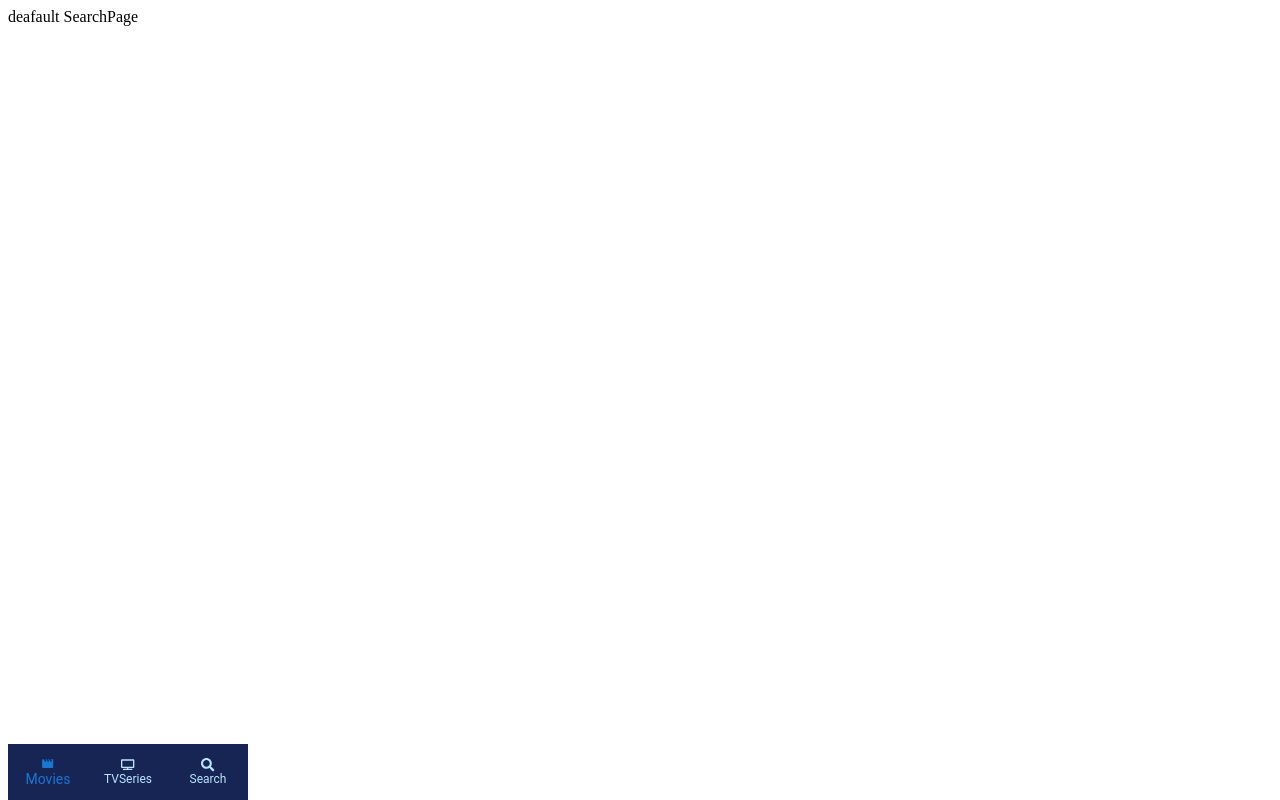
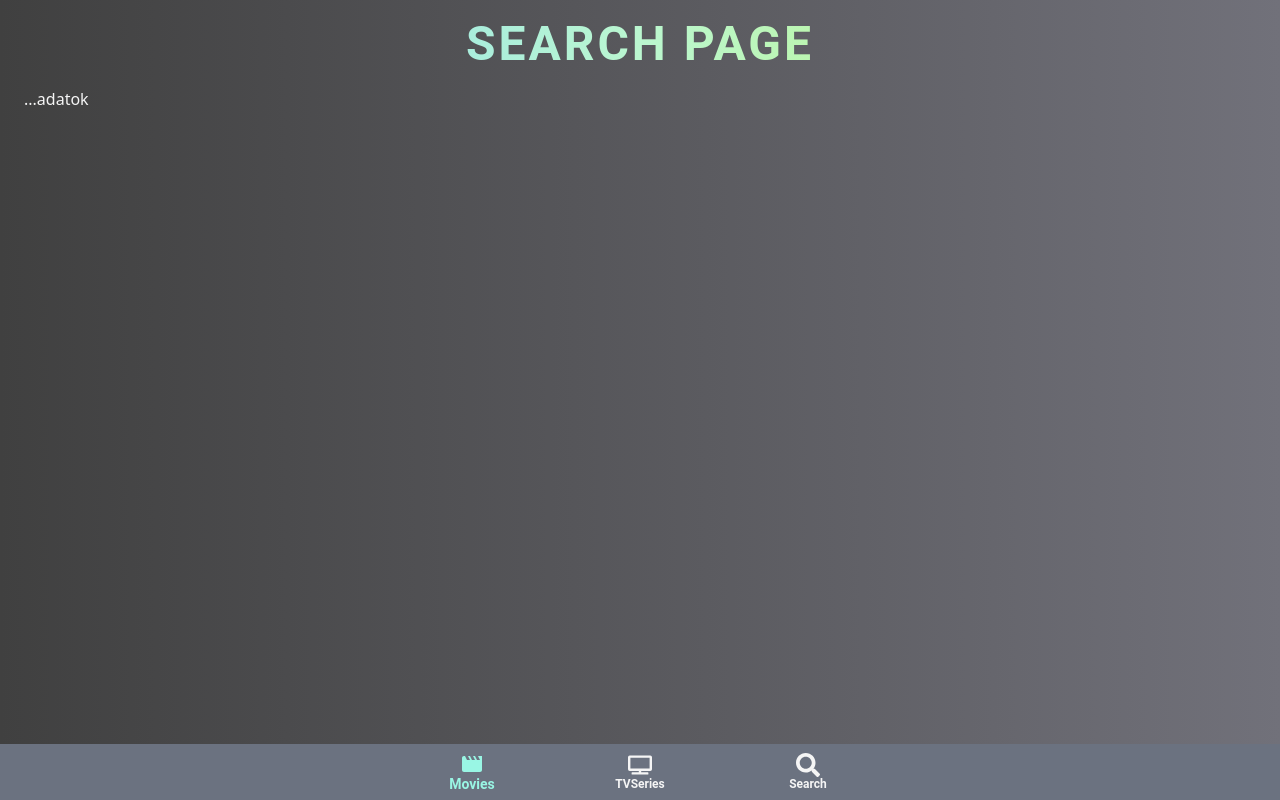
Before and after one commit to BenceCsordas/Movies, a React (Vite) app: page /search in a window 1280 px wide. Built offline with nearby package versions, Linux system fonts and the light colour scheme.

Commit message:
Loaded movies from movie database

```diff
--- a/src/App.css
+++ b/src/App.css
@@ -0,0 +1,27 @@
+*{
+    margin: 0;
+    box-sizing: border-box;
+    font-family: system-ui, -apple-system, BlinkMacSystemFont, 'Segoe UI', Roboto, Oxygen, Ubuntu, Cantarell, 'Open Sans', 'Helvetica Neue', sans-serif;
+}
+
+.css-1fapshd-MuiButtonBase-root-MuiBottomNavigationAction-root.Mui-selected {
+    color: #99f6e4 !important;
+}
+.rating{
+    position: absolute;
+    border-radius: 50%;
+    background-color: #94a3b8;
+    border: 1px solid white;
+    width: 40px;
+    height: 40px;
+    padding: 5px;
+    display: flex;
+    justify-content: center;
+    align-items: center;
+    top: 45%;
+    right: 5%;
+
+
+
+
+}
--- a/src/components/MyBottomNav.jsx
+++ b/src/components/MyBottomNav.jsx
@@ -20,16 +20,16 @@
   }
 
   return (
-    <Box sx={{ maxWidth: 500, position:'fixed', bottom:0}}>
+    <Box sx={{ width: '100%', position:'fixed', bottom:0}}>
       <BottomNavigation
         showLabels
         value={value}
         onChange={handleChange}
-        sx={{backgroundColor:"#172554"}}
+        sx={{backgroundColor:"#6b7280"}}
       >
-        <BottomNavigationAction sx={{color:"#bae6fd"}} label="Movies" icon={<MdMovie   />} />
-        <BottomNavigationAction sx={{color:"#bae6fd"}} label="TVSeries" icon={<FaTv    />} />
-        <BottomNavigationAction sx={{color:"#bae6fd"}} label="Search" icon={<FaSearch  />} />
+        <BottomNavigationAction sx={{color:"whitesmoke", fontWeight:'bold'}} label="Movies" icon={<MdMovie   fontSize={'1.5rem'}/>} />
+        <BottomNavigationAction sx={{color:"whitesmoke", fontWeight:'bold'}} label="TVSeries" icon={<FaTv    fontSize={'1.5rem'}/>} />
+        <BottomNavigationAction sx={{color:"whitesmoke",fontWeight:'bold'}} label="Search" icon={<FaSearch  fontSize={'1.5rem'}/>} />
       </BottomNavigation>
     </Box>
   );
--- /dev/null
+++ b/src/components/MyCard.jsx
@@ -0,0 +1,31 @@
+import React from 'react'
+import { img_300 } from '../utils'
+
+import Card from '@mui/material/Card';
+import CardActions from '@mui/material/CardActions';
+import CardContent from '@mui/material/CardContent';
+import CardMedia from '@mui/material/CardMedia';
+import Button from '@mui/material/Button';
+import Typography from '@mui/material/Typography';
+
+export const MyCard = ({backdrop_path, original_title, release_date, vote_average}) => {
+  return (
+     <Card sx={{position:"relative",  width: 345, bgcolor:"#334155", color:"white"}}>
+      <CardMedia
+        sx={{ height: 140}}
+        image={img_300+backdrop_path}
+        title={original_title}
+      />
+      <div className='rating'>{Math.round(vote_average*10)/10}</div>
+      <CardContent sx={{height:"110px"}}>
+        <Typography gutterBottom variant="h5" component="div">
+          {original_title}
+        </Typography>
+        <Typography variant="body2" sx={{ color: 'lightgray', textAlign:"right"}}>
+          {release_date}
+        </Typography>
+      </CardContent>
+
+    </Card>
+  )
+}
--- /dev/null
+++ b/src/components/PageLayout.jsx
@@ -0,0 +1,21 @@
+import Box from '@mui/material/Box'
+import Container from '@mui/material/Container'
+import Typography from '@mui/material/Typography'
+import React from 'react'
+
+export const PageLayout = ({title, children}) => {
+  return (
+    <Container  maxWidth={false}
+     sx={{background:'linear-gradient(to right, #404040, #71717a)',
+        color:"whitesmoke", minHeight:'100vh', paddingBottom:"60px"
+
+     }}>
+        <Typography variant='h3' sx={{textTransform:'uppercase', fontWeight:'bold', letterSpacing:3, textAlign:'center',
+        background:'linear-gradient(to right, #7dd3fc, #bbf7d0, #bef264)',
+        WebkitBackgroundClip:'text', WebkitTextFillColor:'transparent',
+        p:'1rem'
+        }}>{title}</Typography>
+        <Box>{children}</Box>
+    </Container>
+  )
+}
--- a/src/main.jsx
+++ b/src/main.jsx
@@ -3,10 +3,14 @@
 import './index.css'
 import App from './App.jsx'
 import {BrowserRouter} from 'react-router'
+import {QueryClient, QueryClientProvider} from 'react-query'
+const queryClient = new QueryClient()
 
 createRoot(document.getElementById('root')).render(
-  <BrowserRouter>
-      <App />
-  </BrowserRouter>
+  <QueryClientProvider client={queryClient}>
+    <BrowserRouter>
+        <App />
+    </BrowserRouter>
+  </QueryClientProvider>
 
 )
--- a/src/pages/Movies.jsx
+++ b/src/pages/Movies.jsx
@@ -1,10 +1,26 @@
 import React from 'react'
+import { PageLayout } from '../components/PageLayout'
+import Grid from '@mui/material/Grid'
+import { useQuery } from 'react-query'
+import { getData } from '../utils'
+import { MyCard } from '../components/MyCard'
 
 export const Movies = () => {
+  const {data, isLoading, isError, error} = useQuery({queryKey:['moviesdata', 'movie'], queryFn:getData})
+
+  data && console.log(data)
+
   return (
     <div>
-      deafault Movies
+      <PageLayout title="Movies">
 
+        <Grid sx={{display:'flex', flexWrap:'wrap', gap:"10px", justifyContent:'center'}}>
+          {data && data.results.map(obj=>
+            <MyCard key={obj.id} {...obj}/>
+          )}
+        </Grid>
+
+      </PageLayout>
     </div>
   )
 }
--- a/src/pages/SearchPage.jsx
+++ b/src/pages/SearchPage.jsx
@@ -1,10 +1,17 @@
 import React from 'react'
+import { PageLayout } from '../components/PageLayout'
+import Grid from '@mui/material/Grid'
 
 export const SearchPage = () => {
   return (
     <div>
-      deafault SearchPage
+       <PageLayout title="Search Page">
 
+        <Grid>
+          {'...adatok'}
+        </Grid>
+
+      </PageLayout>
     </div>
   )
 }
--- a/src/pages/TVSeries.jsx
+++ b/src/pages/TVSeries.jsx
@@ -1,10 +1,17 @@
 import React from 'react'
+import { PageLayout } from '../components/PageLayout'
+import Grid from '@mui/material/Grid'
 
 export const TVSeries = () => {
   return (
     <div>
-      deafault TVSeries
+       <PageLayout title="TV Series">
 
+        <Grid>
+          {'...adatok'}
+        </Grid>
+
+      </PageLayout>
     </div>
   )
 }
--- /dev/null
+++ b/src/utils.js
@@ -0,0 +1,13 @@
+import axios from 'axios'
+
+const base_url = "https://api.themoviedb.org/3/discover/" /*movie?api_key="+import.meta.env.VITE_TMDB_API_KEY*/
+
+
+export const getData = async ({queryKey}) => {
+
+    const resp = await axios.get(base_url+queryKey[1] + "?api_key="+import.meta.env.VITE_TMDB_API_KEY)
+    return resp.data
+
+}
+export const img_300='https://image.tmdb.org/t/p/w300';
+export const img_500='https://image.tmdb.org/t/p/w500';
```
Also changed, not shown: 1 other file (tests, documents, lock files or other folders).
